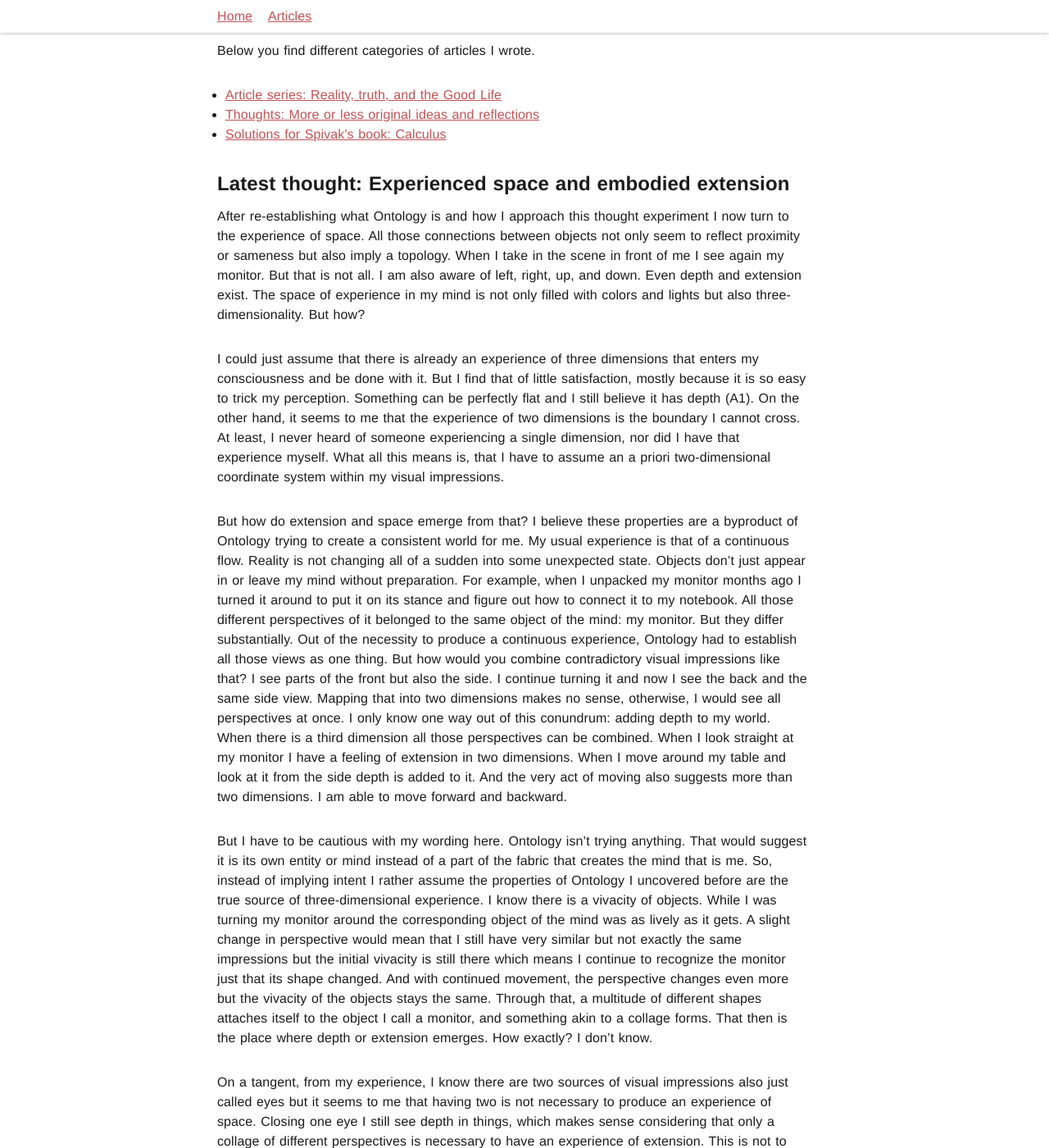
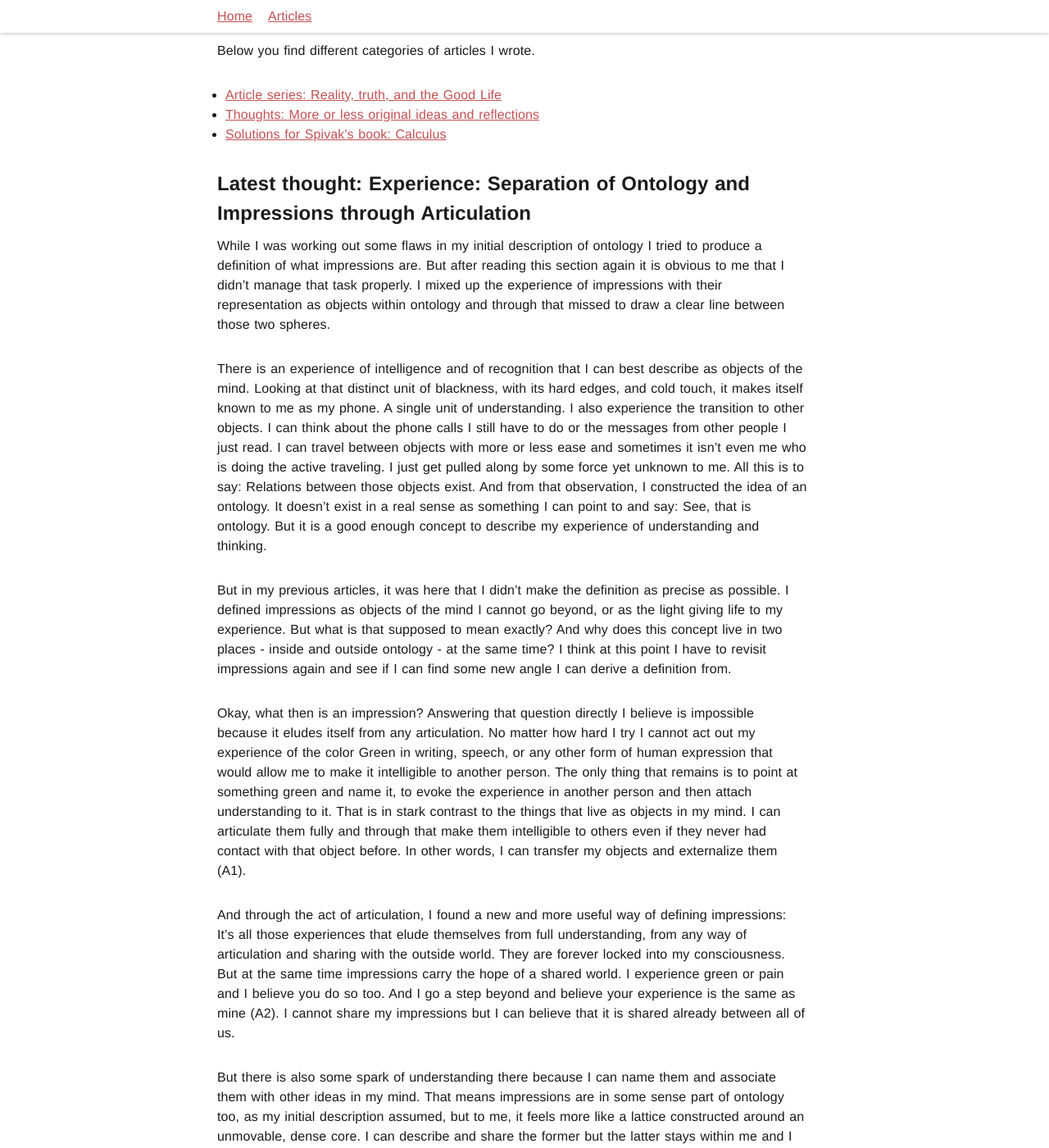
Before and after one commit to pheymann/paulheymann-website, a Jekyll site: the page built from articles/index.html, in a window 1280 px wide and 1400 px high. Shown: the whole window at 82% size. Built offline with Jekyll 4.4.1, drawn with Linux system fonts in a browser that asks for light colours; some of the changed text lies outside the part shown.

Commit message:
blog:thoughts: new reality article

```diff
--- /dev/null
+++ b/_posts/reality-truth-and-the-good-life/2022-11-16-separation-ontology-impressions-through-articulation.md
@@ -0,0 +1,40 @@
+---
+layout: post
+title: 'Experience: Separation of Ontology and Impressions through Articulation'
+date: 2022-11-16
+categories: thought truth
+head_title: 'Experience: Separation of Ontology and Impressions through Articulation'
+meta_description: 'Experience: Separation of Ontology and Impressions through Articulation'
+meta_keywords: philosophy
+---
+
+While I was working out some flaws in my initial description of ontology I tried to produce a definition of what impressions are. But after reading this section again it is obvious to me that I didn’t manage that task properly. I mixed up the experience of impressions with their representation as objects within ontology and through that missed to draw a clear line between those two spheres.
+
+There is an experience of intelligence and of recognition that I can best describe as objects of the mind. Looking at that distinct unit of blackness, with its hard edges, and cold touch, it makes itself known to me as my phone. A single unit of understanding. I also experience the transition to other objects. I can think about the phone calls I still have to do or the messages from other people I just read. I can travel between objects with more or less ease and sometimes it isn’t even me who is doing the active traveling. I just get pulled along by some force yet unknown to me. All this is to say: Relations between those objects exist. And from that observation, I constructed the idea of an ontology. It doesn’t exist in a real sense as something I can point to and say: See, that is ontology. But it is a good enough concept to describe my experience of understanding and thinking.
+
+But in my previous articles, it was here that I didn’t make the definition as precise as possible. I defined impressions as objects of the mind I cannot go beyond, or as the light giving life to my experience. But what is that supposed to mean exactly? And why does this concept live in two places - inside and outside ontology - at the same time? I think at this point I have to revisit impressions again and see if I can find some new angle I can derive a definition from.
+
+Okay, what then is an impression? Answering that question directly I believe is impossible because it eludes itself from any articulation. No matter how hard I try I cannot act out my experience of the color Green in writing, speech, or any other form of human expression that would allow me to make it intelligible to another person. The only thing that remains is to point at something green and name it, to evoke the experience in another person and then attach understanding to it. That is in stark contrast to the things that live as objects in my mind. I can articulate them fully and through that make them intelligible to others even if they never had contact with that object before. In other words, I can transfer my objects and externalize them (A1).
+
+And through the act of articulation, I found a new and more useful way of defining impressions: It’s all those experiences that elude themselves from full understanding, from any way of articulation and sharing with the outside world. They are forever locked into my consciousness. But at the same time impressions carry the hope of a shared world. I experience green or pain and I believe you do so too. And I go a step beyond and believe your experience is the same as mine (A2). I cannot share my impressions but I can believe that it is shared already between all of us.
+
+But there is also some spark of understanding there because I can name them and associate them with other ideas in my mind. That means impressions are in some sense part of ontology too, as my initial description assumed, but to me, it feels more like a lattice constructed around an unmovable, dense core. I can describe and share the former but the latter stays within me and I stay attached to it. Put this way, understanding in general has the feeling of something constructed and shallow to it. Imperfectly capturing the core of impressions. To me, it also seems that I exist in this latticework. I don’t have an experience of “me” outside of understanding. I can remove impressions by closing my eyes or covering my ears and my experience of “me” doesn’t get less or vanishes at all. The core gets small but not my understanding nor me. I still can think. But there is a limit. When all impressions are gone so am I. When I fall into a deep, dreamless sleep I stop to exist. Between falling asleep and waking up no time elapsed. I go from one to the other as if nothing happened in between. So, for “me” to live I have to experience impressions otherwise the lattice will fall apart without its core, its foundation. Maybe I am even that lattice I also call ontology. I don’t know.
+
+To bring this article to an end, I want to shine some light on one last aspect of articulation: It is the active side of an otherwise passive ontology. Through it, I can act out my understanding and change my world of impressions.
+But it seems I am capable of an even bigger feat: I can enact ontology itself. Not only some small part of it but the overall structure itself. This series of articles is proof of that. I can create objects of the mind about the experience of intelligence through which I am enabled to articulate them here in words. ontology, or the mysterious process underlying this abstract idea, is even able to capture its own workings to some degree. It is able to point the light of understanding at itself.
+
+To summarize, there are two types of experience: impressions and understanding. The latter is born out of the former but they are still separate spheres. And with that, the mystery of experience also became a bit more detailed.
+
+## Read next
+* *Read first*
+  * [Flaw: I have to rethink reality and Ontology]({% post_url reality-truth-and-the-good-life/2022-10-08-flaw-I-have-to-rethink-reality-and-ontology %})
+  * [Experienced space and embodied extension]({% post_url reality-truth-and-the-good-life/2022-10-09-experienced-space-and-embodied-extension %})
+
+## Appendix
+### A1 - A thought experiment
+> I hold in my hand a thing of blackness. Shaped like a small box it has a bright surface on one side through which I can determine with whom I want to speak. I touch the name of the person of my interest and immediately this small box will tell this person of my need for a conversation. No matter where they might be in this world. I can hear their voice and they can hear mine. It magically creates a connection between the two of us.
+
+Giving this explanation to someone who never saw a phone before it would still create a basic idea of what a phone is. They could absorb the object. But they would need to fill in all the ideas that are in the end impressions. I cannot describe *blackness* so I have to hope they already know.
+
+### A2 - Pain of others
+When my son is hurting himself I can understand where his pain is coming from and why. I can associate it with a pain I might have felt in the past that is similar to his and feel compassion. But I can never know what his experience of pain is. I substitute his experience with mine.
--- a/articles/reality-truth-good-life.html
+++ b/articles/reality-truth-good-life.html
@@ -21,10 +21,16 @@ layout: "basic"
 
   <ul>
     <li><a href="{% post_url reality-truth-and-the-good-life/2022-08-29-reality-truth-and-the-good-life %}">Reality, Truth, and the Good Life</a> - The general introduction to this series. It is also here that I set the general course. I will start from the bottom which means I need to figure out what reality is before I can establish truth. It is also here that I discover experience as the only objective truth as of now.</li>
-    <li><a href="{% post_url reality-truth-and-the-good-life/2022-08-29-what-is-me %}">What is "me"?</a> - A small, not completely fleshed-out detour on what makes “me”.</li>
-    <li><a href="{% post_url reality-truth-and-the-good-life/2022-09-22-objects-relations-and-how-reality-emerges %}">Objects, relations, and how reality emerges</a> The foundation of how reality comes about in my mind ...</li>
-    <li><a href="{% post_url reality-truth-and-the-good-life/2022-10-08-flaw-I-have-to-rethink-reality-and-ontology %}">Flaw: I have to rethink reality and ontology</a> - ... which I immediately had to correct because I was led astray by a deeply engrained assumption about biological workings and the need for a bottom-up approach to how reality is coming about.</li>
-    <li><a href="{% post_url reality-truth-and-the-good-life/2022-10-09-experienced-space-and-embodied-extension %}">Experienced space and embodied extension</a> - How is the experience of space emerging when the only thing I have is experience itself?</li>
+    <li>
+      <a href="{% post_url reality-truth-and-the-good-life/2022-08-29-what-is-me %}">What is "me"?</a> - A small, not completely fleshed-out detour on what makes “me”.
+
+      <ul>
+        <li><a href="{% post_url reality-truth-and-the-good-life/2022-09-22-objects-relations-and-how-reality-emerges %}">Objects, relations, and how reality emerges</a> The foundation of how reality comes about in my mind ...</li>
+        <li><a href="{% post_url reality-truth-and-the-good-life/2022-10-08-flaw-I-have-to-rethink-reality-and-ontology %}">Flaw: I have to rethink reality and ontology</a> - ... which I immediately had to correct because I was led astray by a deeply engrained assumption about biological workings and the need for a bottom-up approach to how reality is coming about.</li>
+        <li><a href="{% post_url reality-truth-and-the-good-life/2022-10-09-experienced-space-and-embodied-extension %}">Experienced space and embodied extension</a> - How is the experience of space emerging when the only thing I have is experience itself?</li>
+        <li><a href="{% post_url reality-truth-and-the-good-life/2022-11-16-separation-ontology-impressions-through-articulation %}">Experience: Separation of Ontology and Impressions through Articulation</a> - Detailing out the difference between understanding and impressions.</li>
+      </ul>
+    </li>
   </ul>
 
   <br>
```
